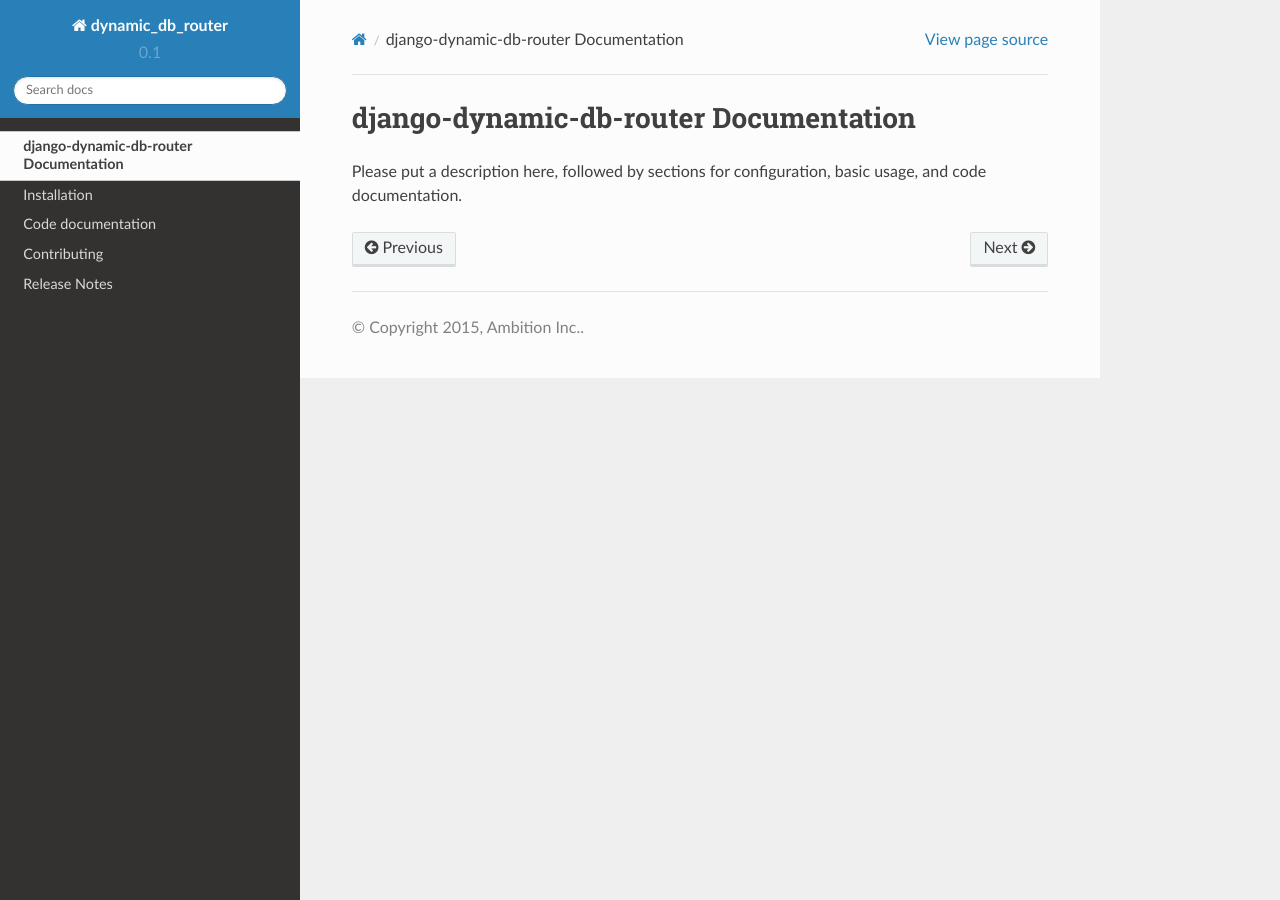
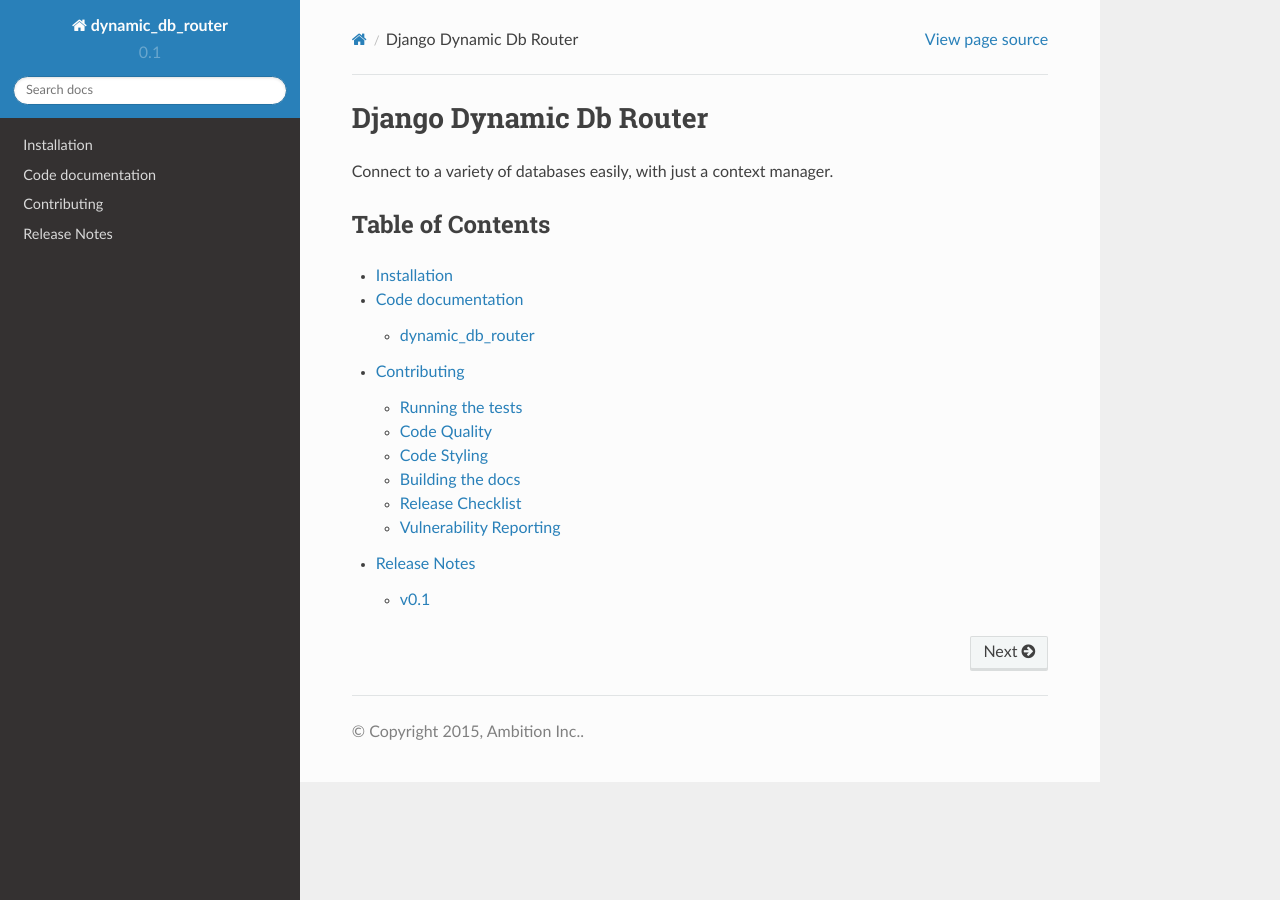
Before and after one commit to ambitioninc/django-dynamic-db-router, a Sphinx documentation site: the page built from docs/index.rst, in a window 1280 px wide. Built offline with Sphinx 7.4.7 and the Read the Docs theme 2.0.0, drawn with Linux system fonts in a browser that asks for light colours.

Commit message:
Sphinx error corrections

```diff
--- a/docs/conf.py
+++ b/docs/conf.py
@@ -5,6 +5,8 @@
 import os
 import re
 
+import sys
+sys.path.insert(0, os.path.abspath('..'))
 
 def get_version():
     """
@@ -37,7 +39,7 @@
 source_suffix = '.rst'
 
 # The master toctree document.
-master_doc = 'toc'
+master_doc = 'index'
 
 # General information about the project.
 project = u'dynamic_db_router'
--- a/docs/index.rst
+++ b/docs/index.rst
@@ -1,3 +1,15 @@
-django-dynamic-db-router Documentation
-=============================
-Please put a description here, followed by sections for configuration, basic usage, and code documentation.
+Django Dynamic Db Router
+========================
+
+Connect to a variety of databases easily, with just a context manager.
+
+Table of Contents
+-----------------
+
+.. toctree::
+   :maxdepth: 2
+
+   installation
+   ref/dynamic_db_router
+   contributing
+   release_notes
--- a/docs/ref/dynamic_db_router.rst
+++ b/docs/ref/dynamic_db_router.rst
@@ -6,8 +6,4 @@
 dynamic_db_router
 ------------------
 
-.. automodule:: dynamic_db_router
-.. autoclass:: dynamic_db_router.dynamic_db_router
-    :members:
-
-    .. automethod:: __init__
+.. autoclass:: dynamic_db_router.in_database
```
Also changed, not shown: docs/toc.rst (deleted, +0 -11 lines), 1 other file.
